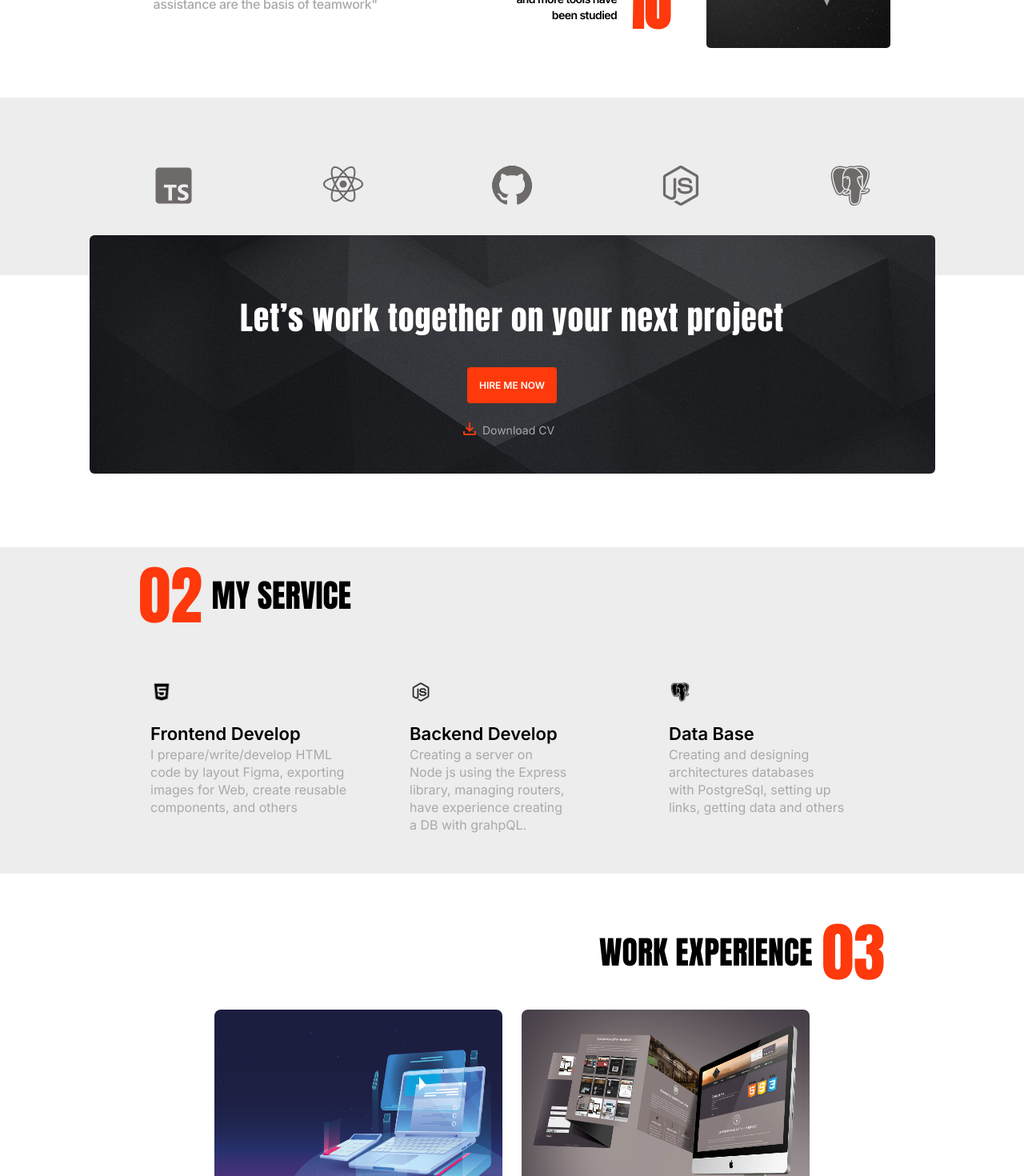
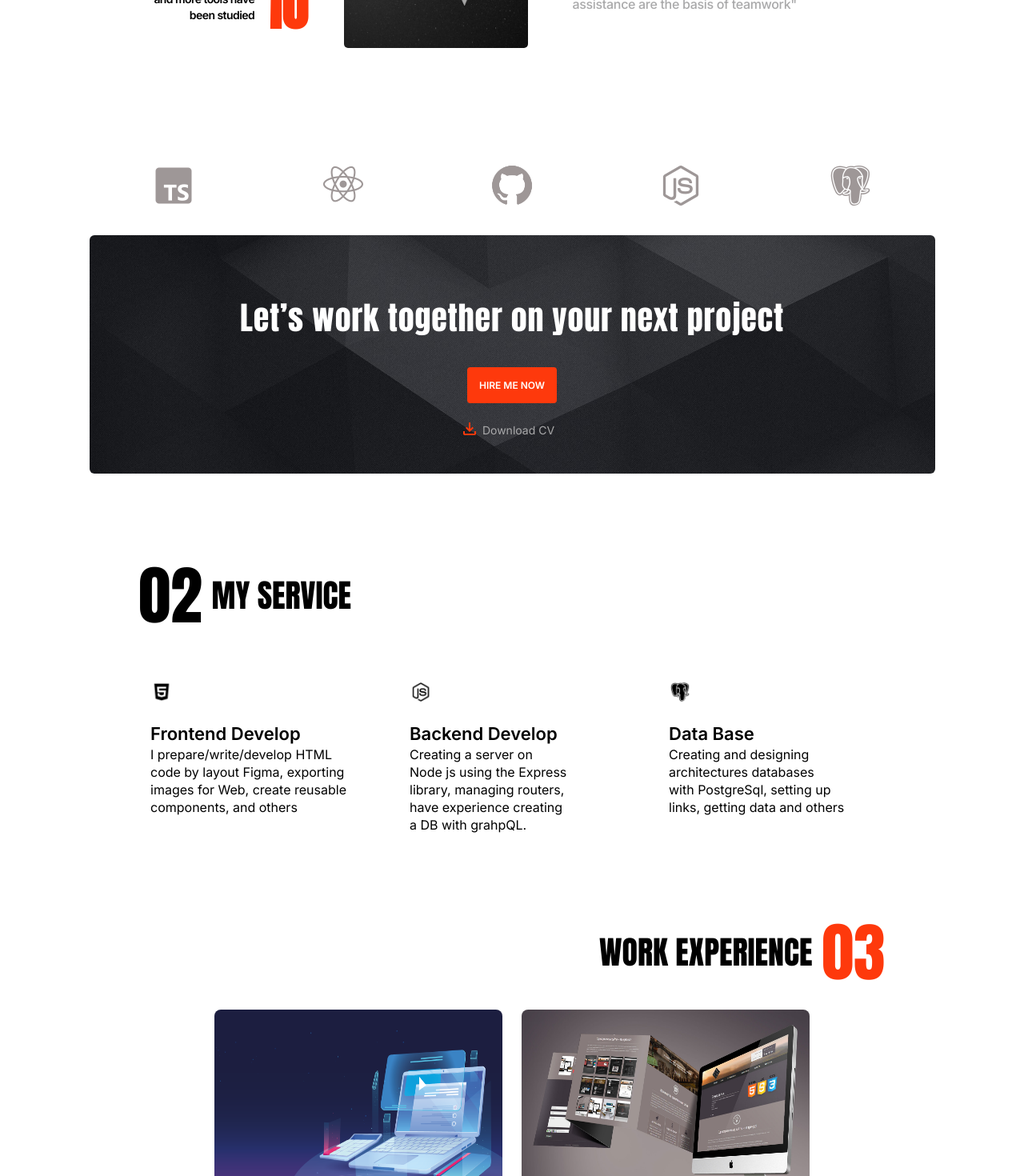
Before and after one commit to AlbertRevazov/MainPage, a Next.js app: page / in a window 1280 px wide. Shown: the part 980-2450 px from the top of the page at 80% size. Built offline with nearby package versions, Linux system fonts and the light colour scheme.

Commit message:
variables for dark-light theme

```diff
--- a/src/common/Card/Card.module.css
+++ b/src/common/Card/Card.module.css
@@ -5,11 +5,12 @@
 	margin: 12px;
 	border-radius: 8px;
 	padding: 22px;
-	background-color: var(--background);
+	background-color: var(--grey-darkgrey);
 }
 
-.service_icon {
+.service_icon img {
 	margin: 21px 0;
+	filter: brightness(3);
 }
 
 .service_title {
@@ -17,14 +18,14 @@
 	font-size: 22px;
 	line-height: 30px;
 	cursor: default;
-	color: var(--color);
+	color: var(--black-white);
 }
 
 .service_desc {
 	text-wrap: balance;
 	font-size: 16px;
 	line-height: 22px;
-	color: var(--silver);
+	color: var(--white-black);
 	cursor: default;
 }
 
@@ -55,6 +56,7 @@
 	height: 100%;
 	box-sizing: border-box;
 	padding: 15px;
+
 }
 
 .work_image {
--- a/src/common/Layout/sections/Nav/Nav.module.css
+++ b/src/common/Layout/sections/Nav/Nav.module.css
@@ -1,6 +1,7 @@
 .root {
 	display: flex;
 	background-color: var(--white-black);
+
 }
 
 .nav {
--- a/src/components/AboutMe/sections/About/About.module.css
+++ b/src/components/AboutMe/sections/About/About.module.css
@@ -1,11 +1,12 @@
 .root {
 	position: relative;
-	max-width: 1057px;
-	margin: 0 auto;
 }
 
 .container {
+	max-width: 1057px;
+	margin: 0 auto;
 	display: flex;
+	flex-direction: row-reverse;
 	justify-content: center;
 	align-items: center;
 	flex-wrap: wrap;
@@ -53,6 +54,7 @@
 	transition: transform 0.4s ease-in-out;
 	cursor: default;
 	overflow: hidden;
+	box-shadow: var(--shadow)
 }
 
 @media (pointer: fine) {
@@ -73,7 +75,7 @@
 	line-height: 20px;
 	margin: 31px 0 31px 0;
 	letter-spacing: -0.04em;
-	color: var(--black);
+	color: var(--black-white);
 	cursor: default;
 }
 
@@ -121,7 +123,7 @@
 	align-items: center;
 	letter-spacing: 0.02em;
 	text-transform: uppercase;
-	color: var(--black);
+	color: var(--black-white);
 	margin: 22px 0;
 }
 
--- a/src/components/AboutMe/sections/Trusted/Trusted.module.css
+++ b/src/components/AboutMe/sections/Trusted/Trusted.module.css
@@ -1,6 +1,6 @@
 .trusted {
+	background-color: var(--grey-orange);
 	position: relative;
-	background-color: #ededed;
 }
 
 .trusted__container {
@@ -15,5 +15,5 @@
 
 .trust__item {
 	margin: 0 auto;
-	filter: brightness(0.7);
+	filter: var(--trusted-filter);
 }
--- a/src/components/ContactData/sections/Form/Form.module.css
+++ b/src/components/ContactData/sections/Form/Form.module.css
@@ -96,10 +96,14 @@
 	border-radius: 4px;
 	margin: 0 auto;
 	width: 100%;
-}
-
-.btn span {
 	font-size: 12px;
 	text-transform: uppercase;
 	color: var(--white);
+	transition: all 0.3s ease-in;
+	cursor: pointer;
 }
+
+.btn:hover {
+	color: var(--black);
+	background-color: var(--white);
+}
--- a/src/components/ContactData/sections/Form/index.tsx
+++ b/src/components/ContactData/sections/Form/index.tsx
@@ -54,7 +54,7 @@
 						/>
 					</div>
 					<button type='submit' className={styles.btn}>
-						<span>send Message</span>
+						send message
 					</button>
 				</form>
 			</div>
--- a/src/components/Service/Service.module.css
+++ b/src/components/Service/Service.module.css
@@ -11,7 +11,7 @@
 	content: '';
 	width: 100%;
 	height: 105%;
-	background-color: #ededed;
+	background-color: var(--grey-orange);
 }
 
 .container {
@@ -27,6 +27,7 @@
 	margin: 50px;
 	text-wrap: balance;
 	text-align: center;
+	color: var(--black);
 
 	@media (min-width: 767.98px) {
 		flex-direction: row;
@@ -36,18 +37,18 @@
 	}
 }
 
+.count {
+	font-family: Anton;
+	font-size: 80px;
+	text-transform: uppercase;
+	color: var(--orange-white);
+	margin: 12px;
+}
+
 .title h4 {
 	font-family: Anton;
 	font-size: 40px;
 	text-transform: uppercase;
-}
-
-.title h3 {
-	font-family: Anton;
-	font-size: 80px;
-	text-transform: uppercase;
-	color: var(--orange);
-	margin: 12px;
 }
 
 .cards {
--- a/src/components/WorkExperience/WorkExperience.module.css
+++ b/src/components/WorkExperience/WorkExperience.module.css
@@ -16,7 +16,6 @@
   margin: 50px;
   text-wrap: balance;
   text-align: center;
-  color: var(--black);
 
   @media (min-width: 767.98px) {
     flex-direction: row-reverse;
@@ -38,7 +37,7 @@
   font-family: Anton;
   font-size: 40px;
   text-transform: uppercase;
-  color: var(--black);
+  color: var(--black-white);
 }
 
 .cards {
--- a/src/styles/reset.css
+++ b/src/styles/reset.css
@@ -44,6 +44,7 @@
 body {
 	height: 100%;
 	line-height: 1;
+	background-color: var(--white-black);
 }
 
 /* variables */
@@ -56,20 +57,34 @@
 
 [data-theme='light'] {
 	--white-black: #ffffff;
+	--white-orange: #fff;
 	--black-white: #000;
-	--white-orange: #fff;
+	--black-orange: #000;
 	--grey-white: #857e7d;
 	--grey-orange: #ededed;
-	--black-orange: #000;
+	--grey-darkgrey: #7b7b7bca;
+	--orange-white: #fe390c;
+
 	--btn-hover: #fe390c;
+
+	--trusted-filter: brightness(0.7);
+
+	--shadow: 12px 12px 56px #000;
 }
 
 [data-theme='dark'] {
 	--white-black: #05010a;
+	--white-orange: #fe390c;
 	--black-white: #fff;
-	--white-orange: #fe390c;
+	--black-orange: #fe390c;
 	--grey-white: #fff;
-	--grey-orange: #fe390c;
-	--black-orange: #fe390c;
+	--grey-orange: #f15532;
+	--grey-darkgrey: #52525276;
+	--orange-white: #fff;
+
 	--btn-hover: #ffffff;
+
+	--trusted-filter: brightness(2);
+
+	--shadow: 12px 12px 56px #fff;
 }
```
